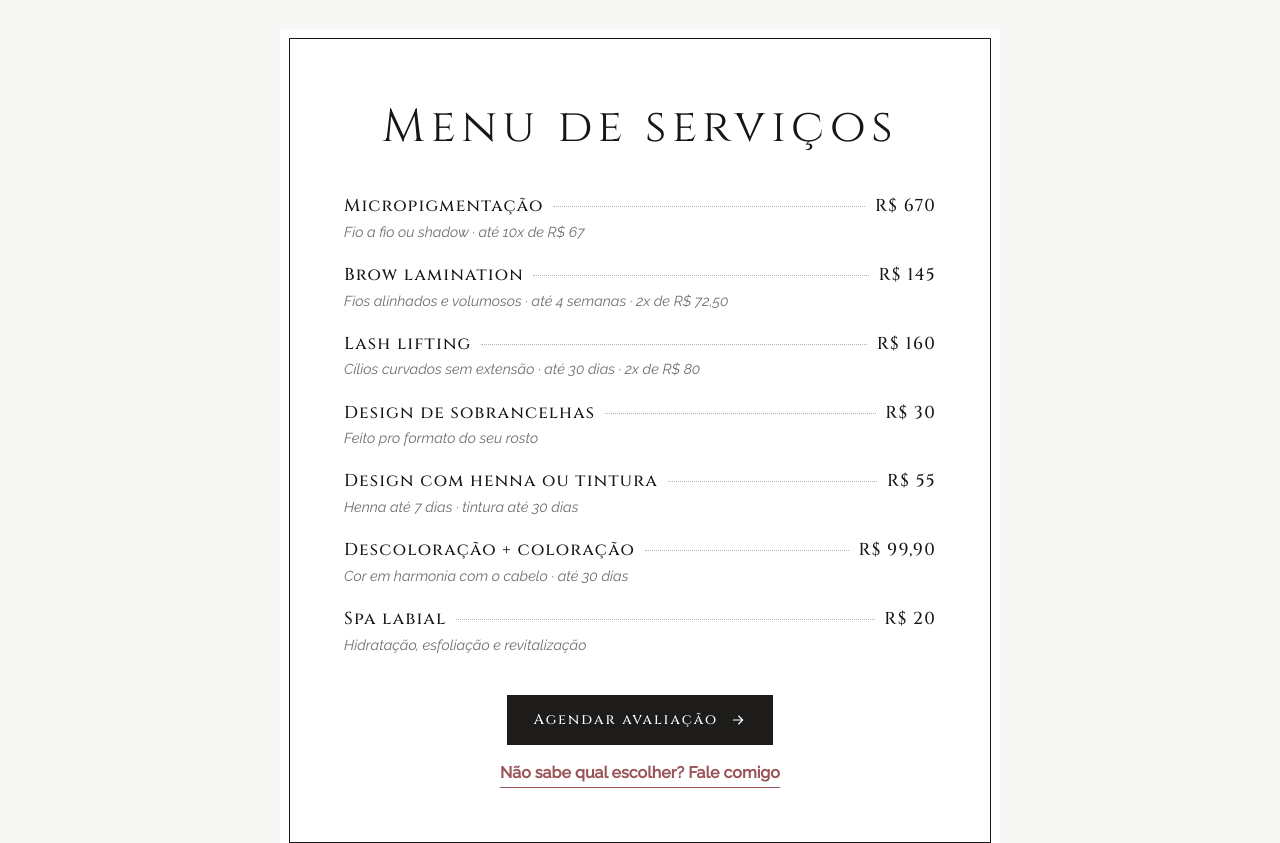
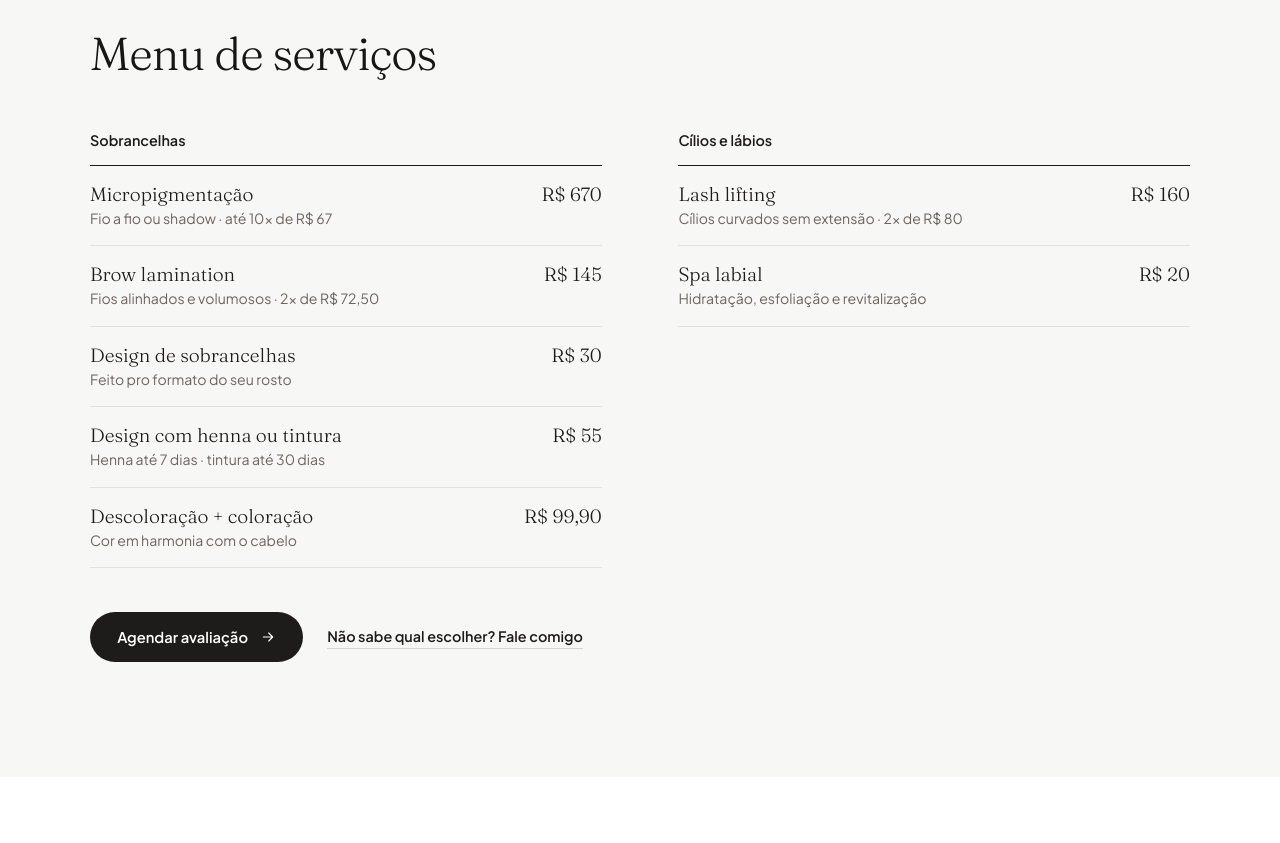
Before and after one commit to victorialamour/StudioThain-rascunho, a plain HTML site: page index.html in a window 1280 px wide. Shown: the part 1600-2443 px from the top of the page. Drawn offline with nearby package versions, Linux system fonts and the light colour scheme; a web font is replaced by a local one.

Commit message:
Menu de serviços em duas colunas por categoria (opção 2)
Co-Authored-By: Claude Opus 5.5 <noreply@anthropic.com>

```diff
--- a/assets/css/style.css
+++ b/assets/css/style.css
@@ -1485,3 +1485,22 @@ main>.cal{padding-top:clamp(56px,7vw,96px)}
 .hero6>:nth-child(2){animation-delay:.12s}.hero6>:nth-child(3){animation-delay:.24s}
 @keyframes hero6In{from{opacity:0;transform:translateY(16px)}}
 @media (prefers-reduced-motion:reduce){.hero6>*{animation:none}}
+
+/* ==========================================================================
+   MENU DE SERVIÇOS · duas colunas por categoria (opção 2)
+   Título no tamanho padrão (Fraunces); nome e preço em Fraunces leve;
+   detalhe em Plus Jakarta cinza; linhas finas no lugar da moldura.
+   ========================================================================== */
+.svc2{max-width:1100px;margin:0 auto}
+.svc2__title{font:300 var(--t2)/1.1 "Fraunces",Georgia,serif!important;font-variation-settings:"opsz" 144!important;letter-spacing:-.02em!important;text-align:left;margin:0!important}
+.svc2__g{display:grid;grid-template-columns:1fr 1fr;gap:clamp(32px,6vw,88px);margin-top:clamp(36px,5vw,52px)}
+.svc2__cat{margin:0;padding-bottom:.9rem;border-bottom:1px solid #1D1C1B;font:600 .9rem/1.3 var(--f-sans);color:#1D1C1B}
+.svc2__col ul{margin:0;padding:0;list-style:none}
+.svc2__col li{display:grid;grid-template-columns:minmax(0,1fr) auto;gap:.15rem 1rem;padding:1rem 0;border-bottom:1px solid #E3E2DE}
+.svc2__nm,.svc2__pr{margin:0;font:300 clamp(1.15rem,1.5vw,1.3rem)/1.25 "Fraunces",Georgia,serif;color:#1D1C1B}
+.svc2__pr{white-space:nowrap;font-variant-numeric:tabular-nums}
+.svc2__ds{grid-column:1/-1;margin:0;font-size:.88rem;line-height:1.5;color:#6B655F}
+.svc2__acts{display:flex;flex-wrap:wrap;align-items:center;gap:12px 24px;margin-top:clamp(32px,4vw,44px)}
+.svc2__lnk{padding:3px 0;border-bottom:1px solid #D6D4CF;font:600 .9rem/1.2 var(--f-sans);color:#1D1C1B;text-decoration:none;transition:border-color .3s}
+.svc2__lnk:hover{border-color:#1D1C1B}
+@media (max-width:820px){.svc2__g{grid-template-columns:minmax(0,1fr)}}
--- a/index.html
+++ b/index.html
@@ -32,7 +32,7 @@
 <link rel="preconnect" href="https://fonts.googleapis.com">
 <link rel="preconnect" href="https://fonts.gstatic.com" crossorigin>
 <link href="https://fonts.googleapis.com/css2?family=Gloock&family=Plus+Jakarta+Sans:wght@400;500;600;700&family=Pinyon+Script&family=Fraunces:ital,opsz,wght@0,9..144,300;1,9..144,300&family=Cinzel:wght@400;500&family=Raleway:ital,wght@0,400;0,500;1,400&display=swap" rel="stylesheet">
-<link rel="stylesheet" href="assets/css/style.css?v=20261117b">
+<link rel="stylesheet" href="assets/css/style.css?v=20261117c">
 <script>
   if (!window.matchMedia('(prefers-reduced-motion: reduce)').matches) {
     document.documentElement.classList.add('js-anim');
@@ -159,20 +159,31 @@
      Itens aparecem um a um ao rolar (data-reveal-stagger). O vídeo que
      ficava aqui foi para o destaque da micropigmentação (#micropigmentacao). -->
 <section class="services" id="servicos">
-  <div class="menu-card">
-    <h2 class="menu__title" data-reveal>Menu de serviços</h2>
-    <ul class="menu__list" data-reveal-stagger>
-      <li><p class="menu__row"><span>Micropigmentação</span><b>R$ 670</b></p><p class="menu__sub">Fio a fio ou shadow · até 10x de R$ 67</p></li>
-      <li><p class="menu__row"><span>Brow lamination</span><b>R$ 145</b></p><p class="menu__sub">Fios alinhados e volumosos · até 4 semanas · 2x de R$ 72,50</p></li>
-      <li><p class="menu__row"><span>Lash lifting</span><b>R$ 160</b></p><p class="menu__sub">Cílios curvados sem extensão · até 30 dias · 2x de R$ 80</p></li>
-      <li><p class="menu__row"><span>Design de sobrancelhas</span><b>R$ 30</b></p><p class="menu__sub">Feito pro formato do seu rosto</p></li>
-      <li><p class="menu__row"><span>Design com henna ou tintura</span><b>R$ 55</b></p><p class="menu__sub">Henna até 7 dias · tintura até 30 dias</p></li>
-      <li><p class="menu__row"><span>Descoloração + coloração</span><b>R$ 99,90</b></p><p class="menu__sub">Cor em harmonia com o cabelo · até 30 dias</p></li>
-      <li><p class="menu__row"><span>Spa labial</span><b>R$ 20</b></p><p class="menu__sub">Hidratação, esfoliação e revitalização</p></li>
-    </ul>
-    <div class="menu__cta" data-reveal>
+  <!-- Menu de serviços em duas colunas por categoria (opção 2) -->
+  <div class="svc2">
+    <h2 class="menu__title svc2__title" data-reveal>Menu de serviços</h2>
+    <div class="svc2__g">
+      <div class="svc2__col" data-reveal>
+        <p class="svc2__cat">Sobrancelhas</p>
+        <ul>
+        <li><p class="svc2__nm">Micropigmentação</p><p class="svc2__pr">R$ 670</p><p class="svc2__ds">Fio a fio ou shadow · até 10x de R$ 67</p></li>
+        <li><p class="svc2__nm">Brow lamination</p><p class="svc2__pr">R$ 145</p><p class="svc2__ds">Fios alinhados e volumosos · 2x de R$ 72,50</p></li>
+        <li><p class="svc2__nm">Design de sobrancelhas</p><p class="svc2__pr">R$ 30</p><p class="svc2__ds">Feito pro formato do seu rosto</p></li>
+        <li><p class="svc2__nm">Design com henna ou tintura</p><p class="svc2__pr">R$ 55</p><p class="svc2__ds">Henna até 7 dias · tintura até 30 dias</p></li>
+        <li><p class="svc2__nm">Descoloração + coloração</p><p class="svc2__pr">R$ 99,90</p><p class="svc2__ds">Cor em harmonia com o cabelo</p></li>
+        </ul>
+      </div>
+      <div class="svc2__col" data-reveal>
+        <p class="svc2__cat">Cílios e lábios</p>
+        <ul>
+        <li><p class="svc2__nm">Lash lifting</p><p class="svc2__pr">R$ 160</p><p class="svc2__ds">Cílios curvados sem extensão · 2x de R$ 80</p></li>
+        <li><p class="svc2__nm">Spa labial</p><p class="svc2__pr">R$ 20</p><p class="svc2__ds">Hidratação, esfoliação e revitalização</p></li>
+        </ul>
+      </div>
+    </div>
+    <div class="svc2__acts" data-reveal>
       <a class="pill pill--dark pill--lg" href="https://wa.me/5581992901559?text=Oi%20Thain%C3%A1%2C%20quero%20agendar%20uma%20avalia%C3%A7%C3%A3o" target="_blank" rel="noopener">Agendar avaliação <svg viewBox="0 0 24 24" fill="none" stroke="currentColor" stroke-width="1.6" stroke-linecap="round" stroke-linejoin="round" aria-hidden="true"><path d="M5 12h14M13 6l6 6-6 6"/></svg></a>
-      <a class="link" href="https://wa.me/5581992901559?text=Oi%20Thain%C3%A1%2C%20n%C3%A3o%20sei%20qual%20servi%C3%A7o%20escolher" target="_blank" rel="noopener">Não sabe qual escolher? Fale comigo</a>
+      <a class="svc2__lnk" href="https://wa.me/5581992901559?text=Oi%20Thain%C3%A1%2C%20n%C3%A3o%20sei%20qual%20servi%C3%A7o%20escolher" target="_blank" rel="noopener">Não sabe qual escolher? Fale comigo</a>
     </div>
   </div>
 </section>
```
